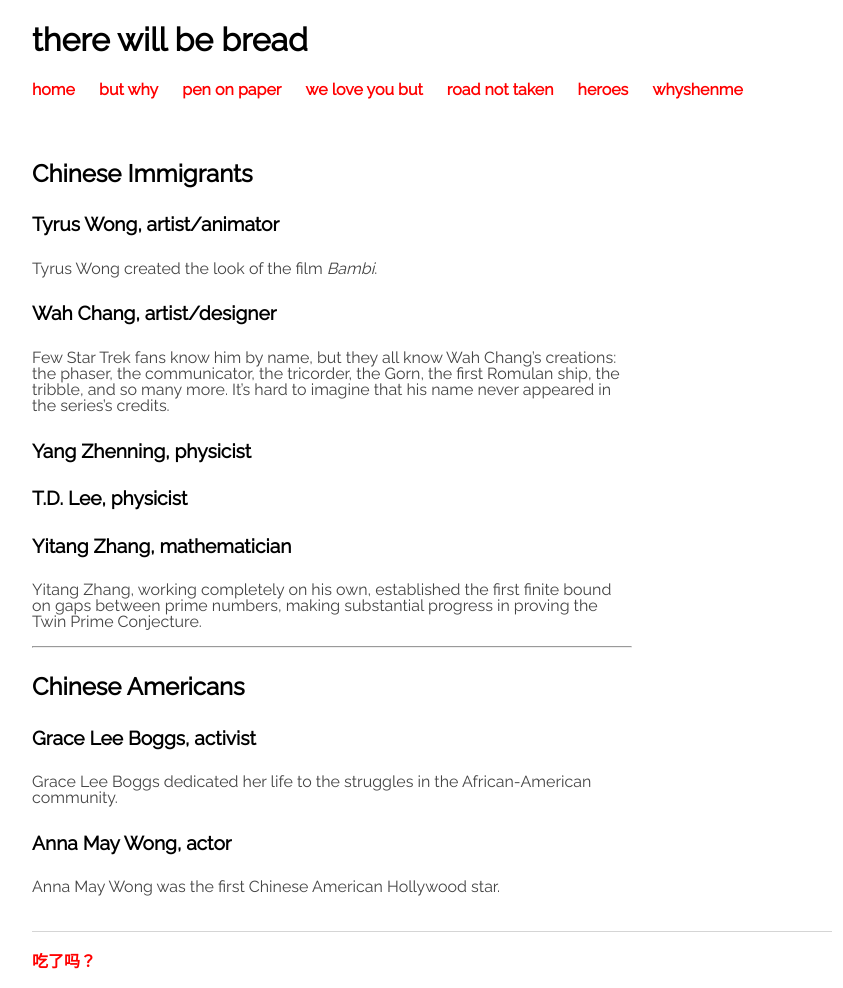
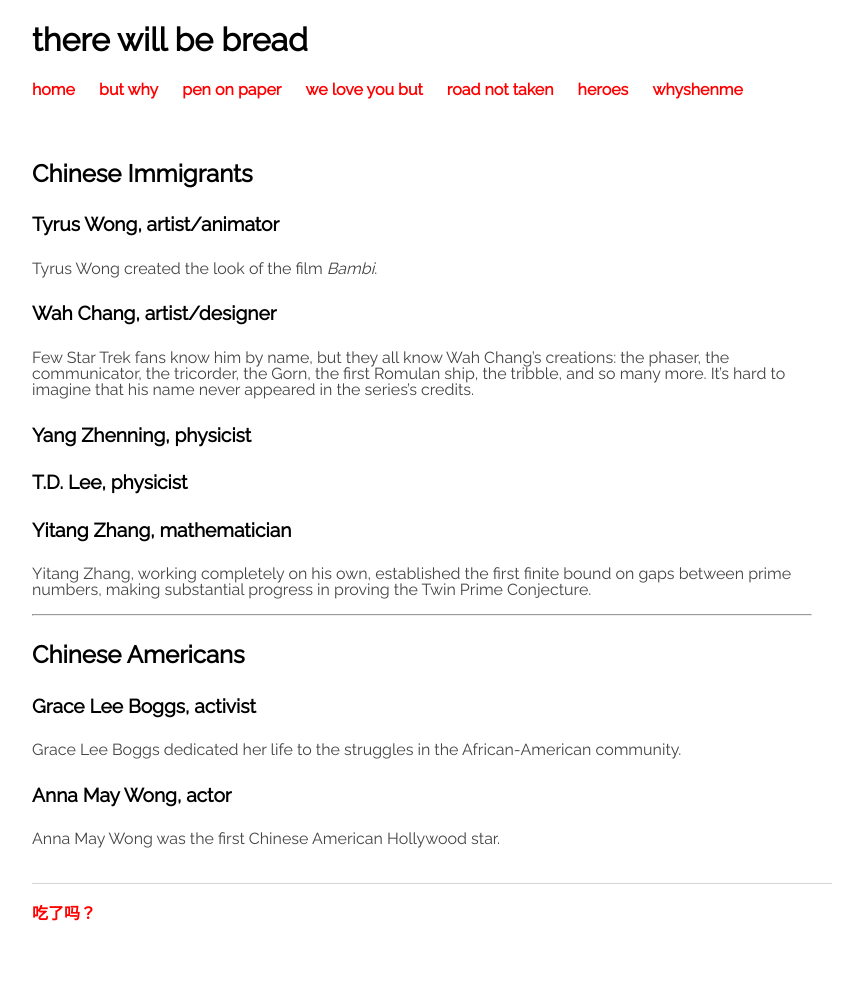
Before and after one commit to c1ndygao/cindygao.com, a Jekyll site: the page built from heroes.md, in a window 1280 px wide. Shown: the whole page, without its empty margins (208-1051 px from the left). Built offline with Jekyll 4.4.1, drawn with Linux system fonts in a browser that asks for light colours; after the commit the page ends 940 px from its top, so only the background shows below that.

Commit message:
Update page.html

```diff
--- a/_layouts/page.html
+++ b/_layouts/page.html
@@ -1,12 +1,7 @@
 ---
 layout: default
 ---
-<style>
-.content {
-  max-width: 600px;
-}
-</style>
 
-<div class="content">
+<div class="max-width: 300px">
   {{ content }}
 </div>
```
